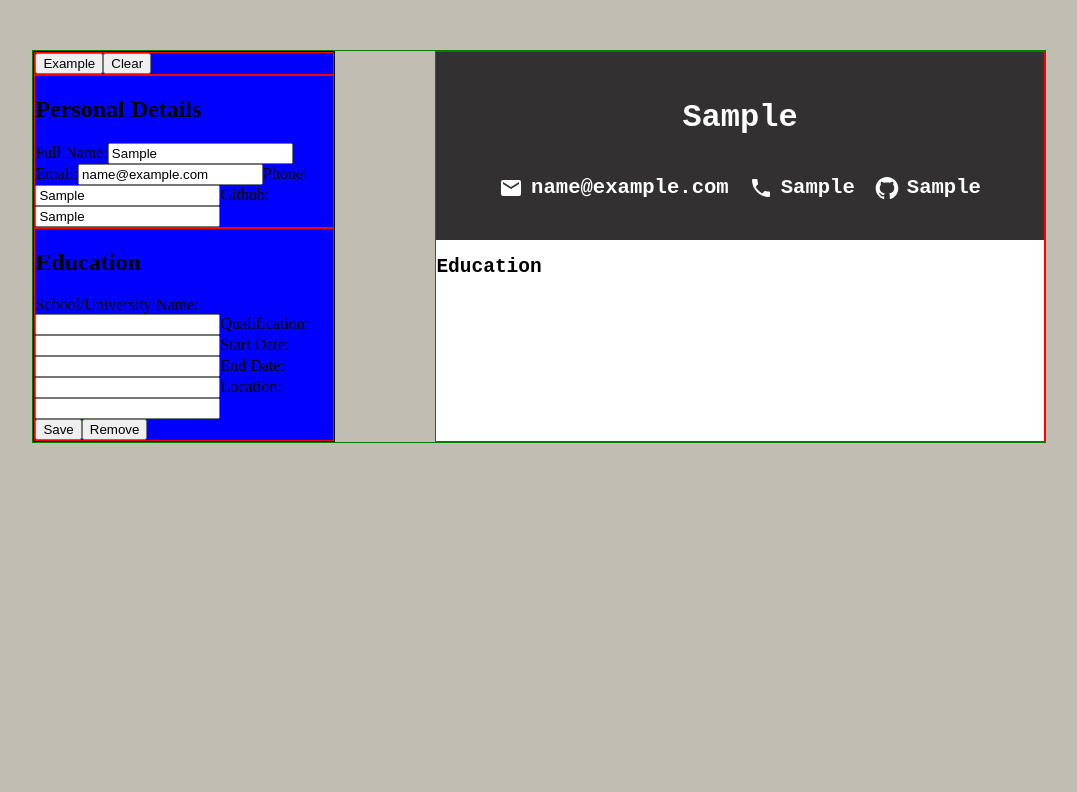
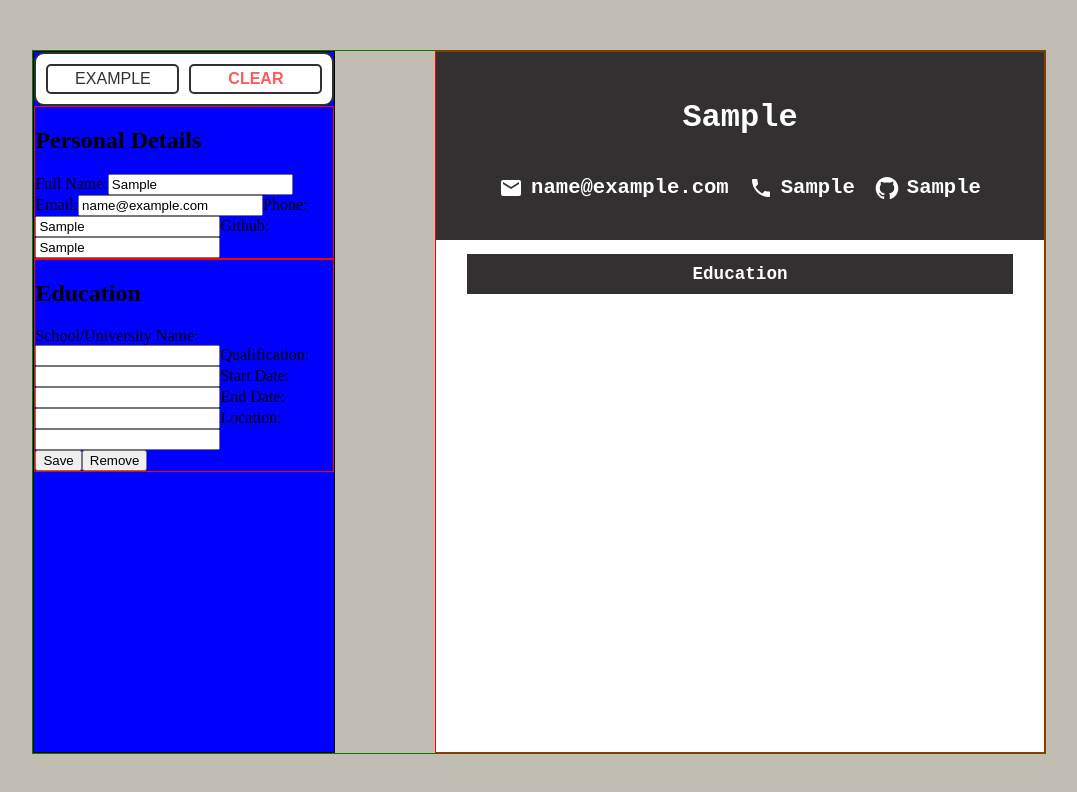
Before and after one commit to MarkR-Dev/cv-app, a React (Vite) app: page / in a window 1280 px wide. Both pictures are taken after typing "Sample", "name@example.com", "Sample", "Sample" into the empty fields and a click on the button "Add". Shown: the top 792 px of the page, without its empty margins (101-1178 px from the left). Built offline with nearby package versions, Linux system fonts and the light colour scheme; the HTML template or start-up script is replaced by a standard one.

Commit message:
feat: education and controls styling

```diff
--- a/src/components/Controls.jsx
+++ b/src/components/Controls.jsx
@@ -1,3 +1,5 @@
+import "../styles/controls.css";
+
 function Controls({ setPersonal, setEducation, setEduStatus }) {
   const examplePersonal = {
     name: "John Doe",
@@ -44,11 +46,15 @@ function Controls({ setPersonal, setEducation, setEduStatus }) {
 
   return (
     <>
-      <div>
-        <button type="button" onClick={handleLoadExample}>
+      <div className="controls-container">
+        <button
+          type="button"
+          onClick={handleLoadExample}
+          className="example-btn"
+        >
           Example
         </button>
-        <button type="button" onClick={handleClearData}>
+        <button type="button" onClick={handleClearData} className="clear-btn">
           Clear
         </button>
       </div>
--- a/src/components/Display.jsx
+++ b/src/components/Display.jsx
@@ -10,24 +10,24 @@ function Display({ personal, education }) {
         <div className="personal-display-container">
           <h2 className="personal-name">{personal.name}</h2>
           <div className="personal-info">
+            {personal.email && (
               <div className="info">
-              {personal.email && (
                 <img src={emailIcon} alt="Email Icon" className="icon" />
-              )}
                 <h3>{personal.email}</h3>
               </div>
+            )}
+            {personal.phone && (
               <div className="info">
-              {personal.phone && (
                 <img src={phoneIcon} alt="Phone Icon" className="icon" />
-              )}
                 <h3>{personal.phone}</h3>
               </div>
+            )}
+            {personal.github && (
               <div className="info">
-              {personal.github && (
-                <img src={githubIcon} alt="GitHub Logo" className="icon" />
-              )}
+                <img src={githubIcon} alt="Github Logo" className="icon" />
                 <h3>{personal.github}</h3>
               </div>
+            )}
           </div>
         </div>
       </>
@@ -37,23 +37,25 @@ function Display({ personal, education }) {
   function EducationDisplay() {
     return (
       <>
-        <div>
-          {education.length > 0 ? <h2>Education</h2> : null}
+        <div className="education-display-container">
+          {education.length > 0 ? (
+            <h2 className="education-heading">Education</h2>
+          ) : null}
 
           {education.map((edu) => {
             return (
-              <div key={edu.id}>
-                <div>
-                  <h3>
+              <div key={edu.id} className="education-entry">
+                <div className="left-info">
+                  <h3 className="entry-date">
                     {edu.eduStart} {edu.eduStart && edu.eduEnd ? "- " : null}{" "}
                     {edu.eduEnd}
                   </h3>
-                  <h3>{edu.eduLocation}</h3>
+                  <h3 className="entry-location">{edu.eduLocation}</h3>
                 </div>
 
-                <div>
-                  <h3>{edu.eduName}</h3>
-                  <h3>{edu.eduQual}</h3>
+                <div className="right-info">
+                  <h3 className="entry-name">{edu.eduName}</h3>
+                  <h3 className="entry-qual">{edu.eduQual}</h3>
                 </div>
               </div>
             );
--- /dev/null
+++ b/src/styles/controls.css
@@ -0,0 +1,26 @@
+.controls-container {
+  display: flex;
+  gap: 10px;
+  background-color: white;
+  border-radius: 10px;
+  padding: 10px;
+  font-family: monospace;
+  border: 2px solid var(--color-1);
+}
+
+.example-btn,
+.clear-btn {
+  width: 100%;
+  height: 30px;
+  background-color: transparent;
+  border: 2px solid var(--color-1);
+  color: var(--color-1);
+  border-radius: 5px;
+  font-size: 1rem;
+  text-transform: uppercase;
+}
+
+.clear-btn {
+  color: rgba(255, 0, 0, 0.651);
+  font-weight: bold;
+}
--- a/src/styles/curriculumVitae.css
+++ b/src/styles/curriculumVitae.css
@@ -25,7 +25,6 @@ main {
 .form-controls-container {
   border: 1px solid black;
   background-color: blue;
-
   width: 40%;
   min-width: 300px;
 }
--- a/src/styles/display.css
+++ b/src/styles/display.css
@@ -3,6 +3,7 @@
   background-color: white;
   width: 100%;
   font-family: monospace;
+  min-height: 700px;
 }
 
 .personal-display-container {
@@ -34,3 +35,40 @@
 .icon {
   width: 1.5rem;
 }
+
+.education-display-container {
+  width: 90%;
+  margin: 10px auto;
+}
+
+.education-heading {
+  background-color: var(--color-1);
+  padding: 10px;
+  text-align: center;
+  color: white;
+  font-size: 1.1rem;
+}
+
+.education-entry {
+  margin-top: 15px;
+  display: flex;
+  gap: 30px;
+  font-size: 1rem;
+  color: var(--color-1);
+}
+
+.left-info,
+.right-info {
+  display: flex;
+  flex-direction: column;
+  gap: 5px;
+}
+
+.entry-date,
+.entry-name {
+  font-weight: bold;
+}
+
+.left-info {
+  width: 30%;
+}
```
Lines whose indentation alone changed are shown as unchanged.
